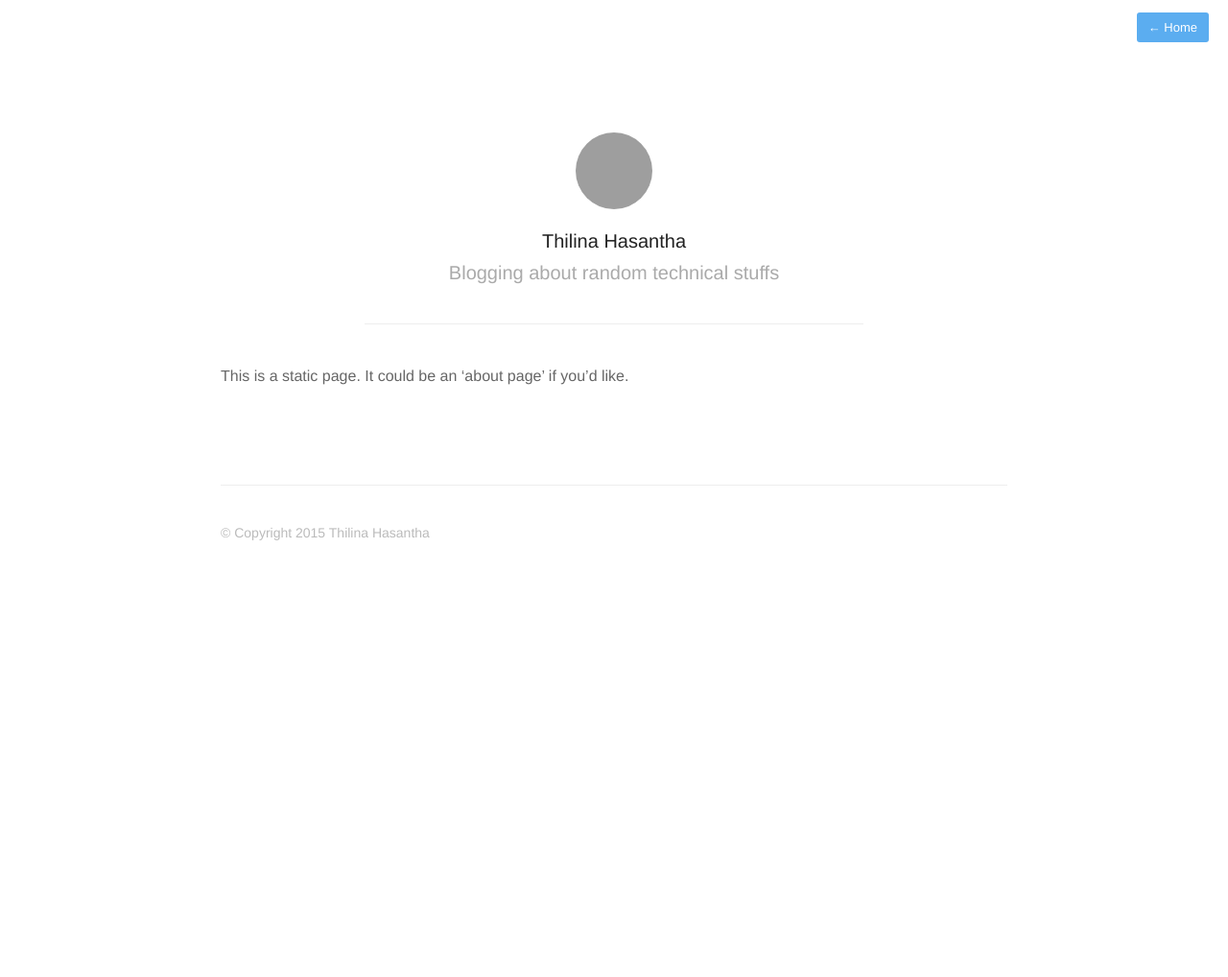
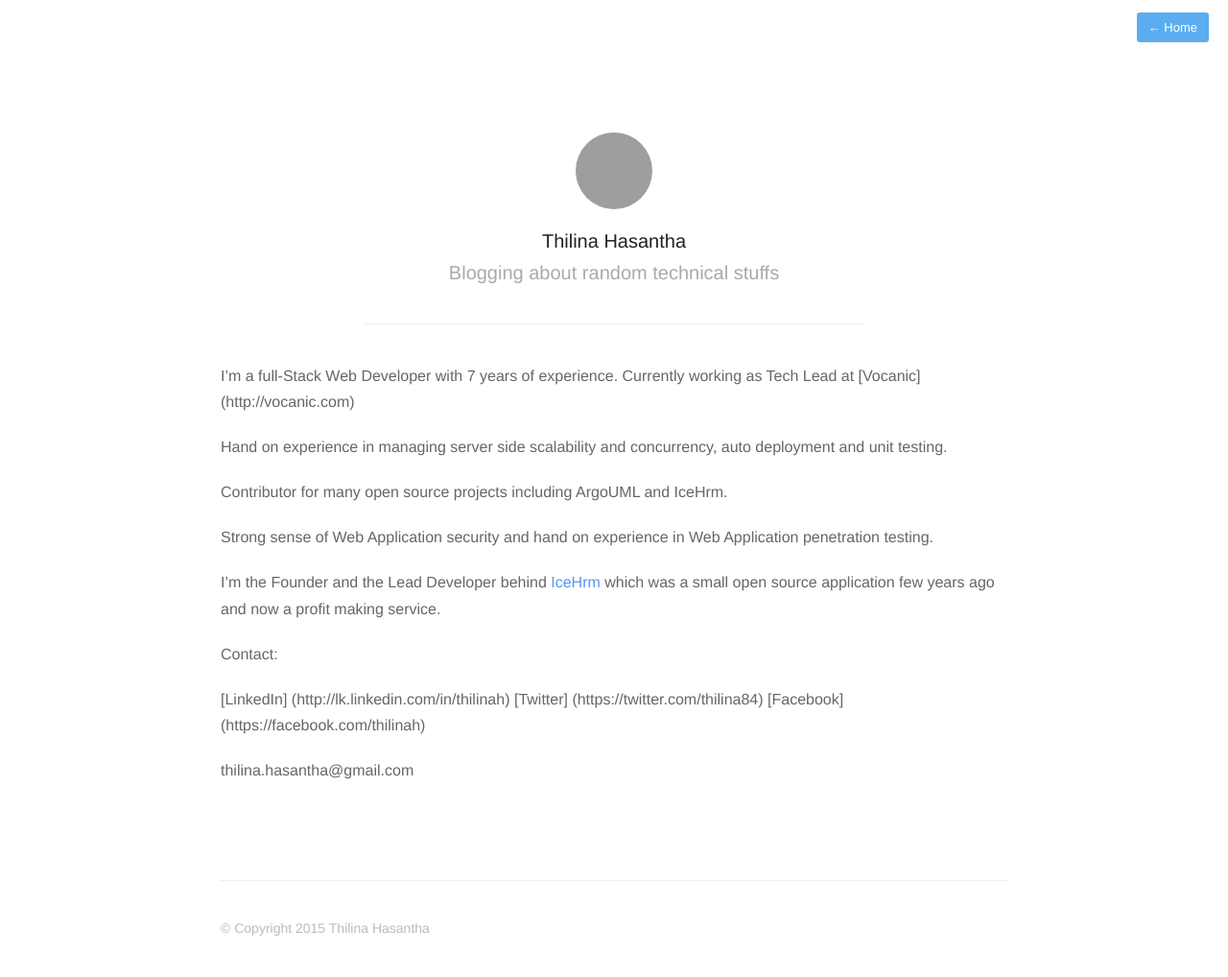
Before and after one commit to thilinah/thilinah.github.io, a Jekyll site: the page built from about.md, in a window 1280 px wide. Shown: the whole page at 96% size. Built offline with Jekyll 4.4.1, drawn with Linux system fonts in a browser that asks for light colours; nearby versions of some CDN libraries; Markdown is read by kramdown in place of the engine named in the settings; before the commit the page ends 900 px from its top, so only the background shows below that; grey boxes are pictures that could not be loaded.

Commit message:
no message

```diff
--- a/about.md
+++ b/about.md
@@ -4,6 +4,22 @@ permalink: about/
 profile: true
 ---
 
-This is a static page. It could be an 'about page' if you'd like.
+I'm a full-Stack Web Developer with 7 years of experience. Currently working as Tech Lead at [Vocanic] (http://vocanic.com)
+
+Hand on experience in managing server side scalability and concurrency, auto deployment and  unit testing.
+
+Contributor for many open source projects including ArgoUML and IceHrm.
+
+Strong sense of Web Application security and hand on experience in Web Application penetration testing.
+
+I’m the Founder and the Lead Developer behind [IceHrm](http://icehrm.com) which was a small open source application few years ago and now a profit making service.
+
+Contact:
+
+[LinkedIn] (http://lk.linkedin.com/in/thilinah)
+[Twitter] (https://twitter.com/thilina84)
+[Facebook] (https://facebook.com/thilinah)
+
+thilina.hasantha@gmail.com
 
 {% include footer.html %}
```
Also changed, not shown: _posts/2015-01-02-yet-another-js-script-for-social-sharing.markdown (renamed from _posts/2015-08-02-yet-another-js-script-for-social-sharing.markdown).
